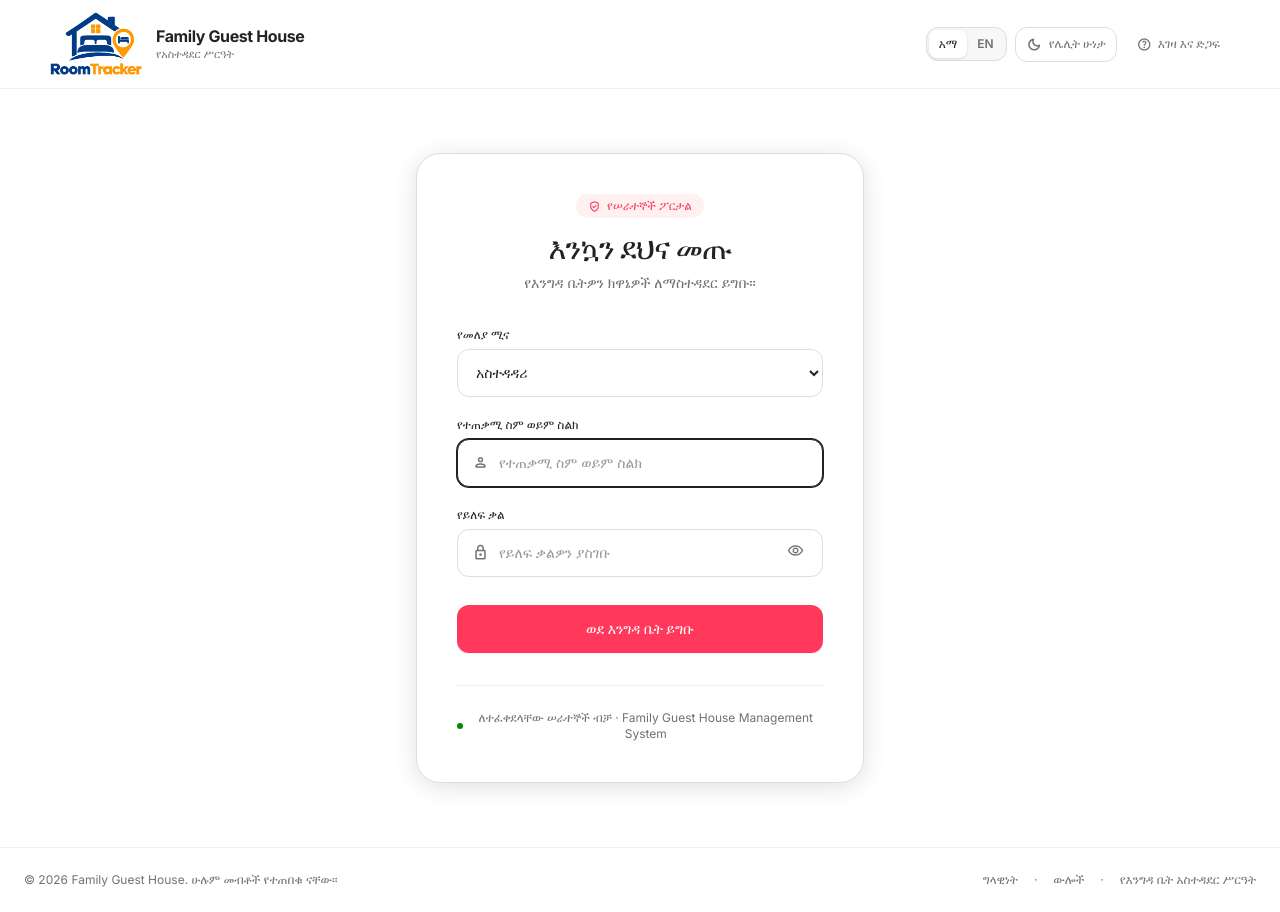
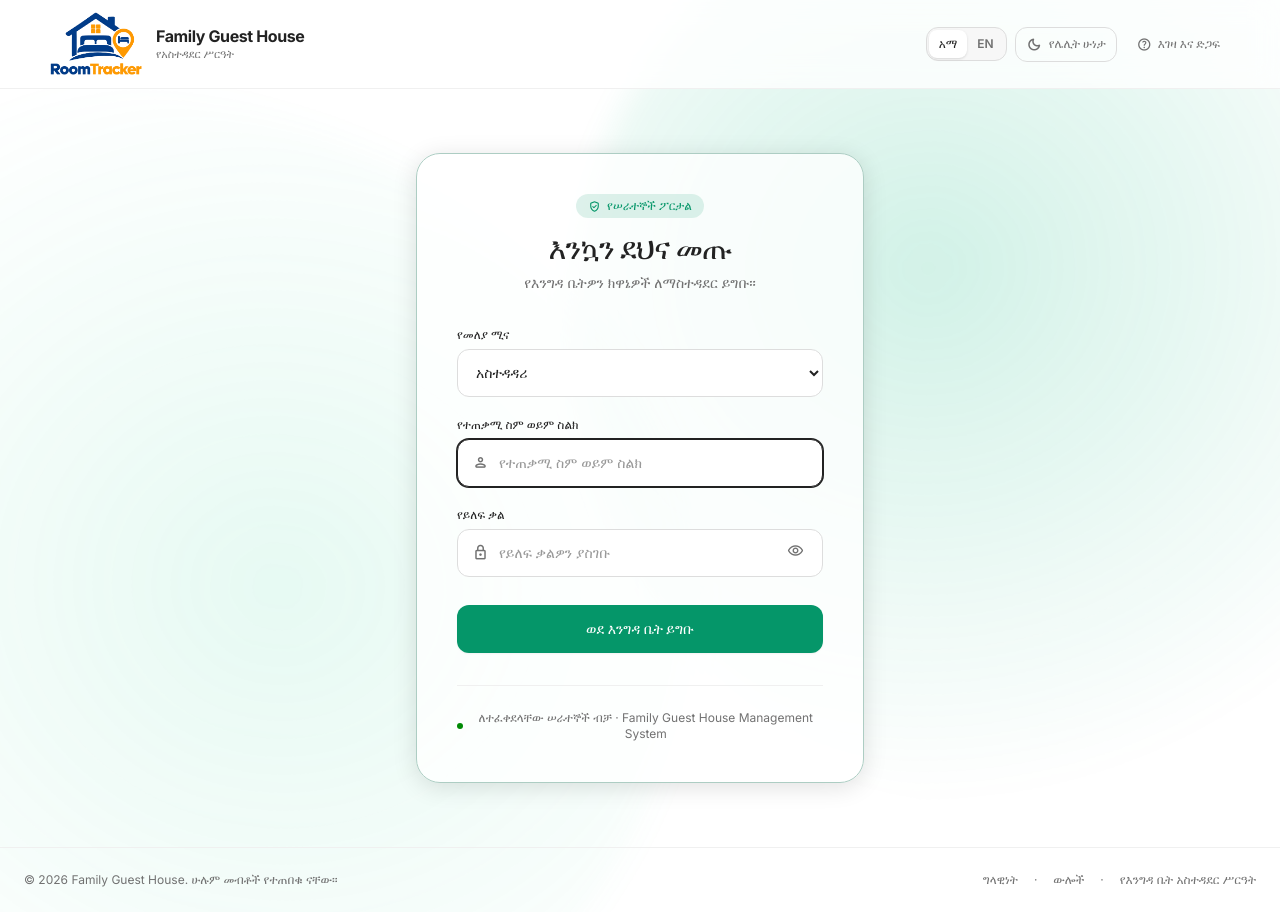
Before and after one commit to 123bruke/Gust_House_Management_System, a React (Vite) app in the folder frontend/: page /login in a window 1280 px wide. Built offline with nearby package versions, Linux system fonts and the light colour scheme; no server answers.

Commit message:
Update project

```diff
--- a/frontend/src/api/client.ts
+++ b/frontend/src/api/client.ts
@@ -9,12 +9,19 @@ export const api = axios.create({
 })
 
 api.interceptors.request.use((config) => {
-  const token = localStorage.getItem(TOKEN_KEY) || localStorage.getItem(LEGACY_TOKEN_KEY)
+  const token = sessionStorage.getItem(TOKEN_KEY)
   if (token) config.headers.Authorization = `Bearer ${token}`
   return config
 })
 
 export function clearSession() {
+  sessionStorage.removeItem(TOKEN_KEY)
+  sessionStorage.removeItem(LEGACY_TOKEN_KEY)
+  localStorage.removeItem(TOKEN_KEY)
+  localStorage.removeItem(LEGACY_TOKEN_KEY)
+}
+
+export function clearLegacySharedSession() {
   localStorage.removeItem(TOKEN_KEY)
   localStorage.removeItem(LEGACY_TOKEN_KEY)
 }
--- a/frontend/src/components/common/Avatar.tsx
+++ b/frontend/src/components/common/Avatar.tsx
@@ -28,18 +28,34 @@ export function Avatar({
     md: 'w-10 h-10 text-sm font-semibold',
     lg: 'w-12 h-12 text-base font-semibold',
   }[size]
+  const roleStyles =
+    role === 'ADMIN'
+      ? 'bg-emerald-100 text-emerald-800 border-emerald-200 dark:bg-emerald-950 dark:text-emerald-200 dark:border-emerald-800'
+      : role === 'SUPER_ADMIN'
+        ? 'bg-slate-100 text-slate-800 border-slate-200 dark:bg-slate-800 dark:text-slate-100 dark:border-slate-600'
+        : role === 'RECEPTION'
+          ? 'bg-blue-100 text-blue-800 border-blue-200 dark:bg-blue-950 dark:text-blue-200 dark:border-blue-800'
+          : 'bg-[var(--primary-tint)] text-[var(--danger)] border-[var(--line)]'
+  const roleIndicator =
+    role === 'ADMIN'
+      ? 'bg-emerald-600'
+      : role === 'SUPER_ADMIN'
+        ? 'bg-slate-600'
+        : role === 'RECEPTION'
+          ? 'bg-blue-600'
+          : 'bg-[var(--success-soft)]'
 
   return (
     <div className="relative inline-flex items-center justify-center shrink-0">
       <div
-        className={`rounded-full flex items-center justify-center bg-[#FFE5EA] text-[#FF385C] border border-[#FFD2D9] select-none ${sizeStyles} ${className}`}
+        className={`rounded-full flex items-center justify-center border select-none ${roleStyles} ${sizeStyles} ${className}`}
         title={`${name}${role ? ` (${role})` : ''}`}
       >
         {getInitials(name)}
       </div>
       {role && (
         <span
-          className="absolute -bottom-0.5 -right-0.5 w-2.5 h-2.5 rounded-full bg-[#008A05] border-2 border-white"
+          className={`absolute -bottom-0.5 -right-0.5 w-2.5 h-2.5 rounded-full border-2 border-[var(--surface)] ${roleIndicator}`}
           title={t('common.activeStaff')}
         />
       )}
--- a/frontend/src/index.css
+++ b/frontend/src/index.css
@@ -1,5 +1,104 @@
 @import "tailwindcss";
 @custom-variant dark (&:where(.dark, .dark *));
+
+.login-page {
+    --login-role-accent: #059669;
+    --login-role-water: rgba(16, 185, 129, 0.19);
+    --login-role-water-soft: rgba(52, 211, 153, 0.12);
+}
+
+.login-page[data-login-role="SUPER_ADMIN"] {
+    --login-role-accent: #64748B;
+    --login-role-water: rgba(148, 163, 184, 0.18);
+    --login-role-water-soft: rgba(203, 213, 225, 0.15);
+}
+
+.login-page[data-login-role="RECEPTION"] {
+    --login-role-accent: #2563EB;
+    --login-role-water: rgba(59, 130, 246, 0.19);
+    --login-role-water-soft: rgba(96, 165, 250, 0.13);
+}
+
+.login-water-background {
+    position: absolute;
+    inset: 0;
+    z-index: 0;
+    overflow: hidden;
+    pointer-events: none;
+}
+
+.login-water-background span {
+    position: absolute;
+    display: block;
+    width: min(78vw, 980px);
+    aspect-ratio: 1;
+    border-radius: 44% 56% 63% 37% / 45% 42% 58% 55%;
+    background: radial-gradient(ellipse at 38% 42%, var(--login-role-water), transparent 68%);
+    filter: blur(14px);
+    will-change: transform, border-radius;
+}
+
+.login-water-background span:first-child {
+    top: -18vh;
+    right: -22vw;
+    animation: loginWaterFlow 24s ease-in-out infinite alternate;
+}
+
+.login-water-background span:last-child {
+    bottom: -22vh;
+    left: -28vw;
+    background: radial-gradient(ellipse at 60% 45%, var(--login-role-water-soft), transparent 68%);
+    animation: loginWaterFlow 30s ease-in-out infinite alternate-reverse;
+}
+
+.login-glass-header {
+    background: color-mix(in srgb, var(--surface) 78%, transparent);
+    backdrop-filter: blur(14px);
+}
+
+.login-glass-card {
+    background: color-mix(in srgb, var(--surface) 78%, transparent);
+    backdrop-filter: blur(18px);
+    border-color: color-mix(in srgb, var(--login-role-accent) 22%, var(--line));
+}
+
+.login-role-badge {
+    background: color-mix(in srgb, var(--login-role-accent) 13%, transparent);
+    color: var(--login-role-accent);
+}
+
+.login-role-select:focus {
+    border-color: var(--login-role-accent);
+    --tw-ring-color: var(--login-role-accent);
+}
+
+.login-role-button {
+    background-color: var(--login-role-accent);
+}
+
+.login-role-button:hover {
+    background-color: color-mix(in srgb, var(--login-role-accent) 86%, #111827);
+}
+
+@keyframes loginWaterFlow {
+    0% {
+        transform: translate3d(-3%, -2%, 0) rotate(-8deg) scale(0.96);
+        border-radius: 44% 56% 63% 37% / 45% 42% 58% 55%;
+    }
+    50% {
+        border-radius: 56% 44% 39% 61% / 52% 60% 40% 48%;
+    }
+    100% {
+        transform: translate3d(4%, 3%, 0) rotate(9deg) scale(1.08);
+        border-radius: 38% 62% 56% 44% / 62% 38% 62% 38%;
+    }
+}
+
+@media (prefers-reduced-motion: reduce) {
+    .login-water-background span {
+        animation: none;
+    }
+}
 
 /* ============================================================
    DESIGN TOKENS — Light (default) & Night mode
--- a/frontend/src/pages/auth/LoginPage.tsx
+++ b/frontend/src/pages/auth/LoginPage.tsx
@@ -38,9 +38,13 @@ export function LoginPage() {
   }
 
   return (
-    <div className="min-h-screen bg-[var(--surface)] text-[var(--ink)] flex flex-col justify-between selection:bg-[#FFF0F2] selection:text-[#FF385C]">
+    <div className="login-page relative isolate flex min-h-screen flex-col justify-between overflow-hidden bg-[var(--surface)] text-[var(--ink)] selection:bg-[#FFF0F2] selection:text-[#FF385C]" data-login-role={isAuthenticated && user ? user.role : role}>
+      <div className="login-water-background" aria-hidden="true">
+        <span />
+        <span />
+      </div>
       {/* Top Header */}
-      <header className="w-full min-h-18 sm:min-h-20 px-4 sm:px-12 py-3 flex flex-wrap items-center justify-between gap-3 border-b border-[var(--line-faint)] bg-[var(--surface)]">
+      <header className="login-glass-header relative z-10 flex min-h-18 w-full flex-wrap items-center justify-between gap-3 border-b border-[var(--line-faint)] px-4 py-3 sm:min-h-20 sm:px-12">
         <div className="flex items-center gap-3">
           <span className="flex h-14 w-20 shrink-0 items-center justify-center rounded-md bg-white dark:bg-black sm:h-16 sm:w-24">
             <img src="/roomtracker-logo.png" alt="RoomTracker" className="h-full w-full object-contain" />
@@ -111,9 +115,9 @@ export function LoginPage() {
       </header>
 
       {/* Main Centered Login Section */}
-      <main className="flex-1 flex items-center justify-center p-6 py-12 sm:py-16">
+      <main className="relative z-10 flex flex-1 items-center justify-center p-6 py-12 sm:py-16">
         <div className="w-full max-w-md animate-fade-in">
-          <div className="bg-[var(--surface)] rounded-3xl border border-[var(--line)] p-7 sm:p-10 shadow-[0_4px_24px_rgba(0,0,0,0.12)]">
+          <div className="login-glass-card rounded-3xl border border-[var(--line)] p-7 shadow-[0_4px_24px_rgba(0,0,0,0.12)] sm:p-10">
             {isAuthenticated && user ? (
               /* Already Signed In View */
               <div className="text-center space-y-5">
@@ -162,7 +166,7 @@ export function LoginPage() {
               <>
                 {/* Greeting & Header */}
                 <div className="text-center mb-8">
-                  <div className="inline-flex items-center gap-1.5 px-3 py-1 rounded-full bg-[#FFF0F2] text-[#FF385C] text-xs font-semibold mb-3">
+                  <div className="login-role-badge mb-3 inline-flex items-center gap-1.5 rounded-full px-3 py-1 text-xs font-semibold">
                     <ShieldCheck size={13} />
                     <span>{t('login.staffPortal')}</span>
                   </div>
@@ -185,7 +189,7 @@ export function LoginPage() {
                       required
                       value={role}
                       onChange={(event) => setRole(event.target.value as Role)}
-                      className="h-12 w-full rounded-xl border border-[var(--line)] bg-[var(--surface)] px-3.5 text-sm text-[var(--ink)] focus:border-[var(--ink)] focus:outline-none focus:ring-1 focus:ring-[var(--ink)]"
+                      className="login-role-select h-12 w-full rounded-xl border border-[var(--line)] bg-[var(--surface)] px-3.5 text-sm text-[var(--ink)] focus:outline-none focus:ring-1"
                     >
                       <option value="ADMIN">{t('role.administrator')}</option>
                       <option value="SUPER_ADMIN">{t('role.superAdmin')}</option>
@@ -264,7 +268,7 @@ export function LoginPage() {
                     variant="primary"
                     size="lg"
                     loading={submitting}
-                    className="w-full h-12 text-sm font-semibold rounded-xl mt-2"
+                    className="login-role-button mt-2 w-full h-12 text-sm font-semibold rounded-xl"
                   >
                     {submitting ? t('login.signingIn') : t('login.signInToGH')}
                   </Button>
@@ -284,7 +288,7 @@ export function LoginPage() {
       </main>
 
       {/* Footer */}
-      <footer className="w-full py-6 px-6 text-center text-xs text-[var(--ink-muted)] border-t border-[var(--line-faint)]">
+      <footer className="relative z-10 w-full border-t border-[var(--line-faint)] px-6 py-6 text-center text-xs text-[var(--ink-muted)]">
         <div className="max-w-7xl mx-auto flex flex-col sm:flex-row items-center justify-between gap-2">
           <span>© {new Date().getFullYear()} Family Guest House. {t('login.allRightsReserved')}</span>
           <div className="flex items-center gap-4 text-xs text-[var(--ink-muted)]">
--- a/frontend/src/pages/dashboard/DashboardPage.tsx
+++ b/frontend/src/pages/dashboard/DashboardPage.tsx
@@ -293,7 +293,7 @@ export function DashboardPage() {
         <button
           type="button"
           onClick={() => setDailyManifestOpen(true)}
-          className="inline-flex items-center justify-center gap-2 px-3.5 py-2 rounded-lg bg-neutral-900 hover:bg-neutral-800 text-white dark:bg-white dark:text-neutral-900 dark:hover:bg-neutral-200 text-xs font-semibold shadow-xs transition-colors cursor-pointer shrink-0"
+          className="inline-flex shrink-0 items-center justify-center gap-2 whitespace-nowrap rounded-lg bg-[var(--ink)] px-3.5 py-2 text-xs font-semibold text-[var(--surface)] shadow-xs transition-opacity hover:opacity-90 focus-visible:outline-none focus-visible:ring-2 focus-visible:ring-[var(--info-soft)]"
         >
           <Printer size={14} />
           <span>{t('dash.viewPrintManifest')}</span>
```
Also changed, not shown: frontend/src/components/layout/AppShell.tsx (+25 -7 lines), frontend/src/context/AuthContext.tsx (+15 -7 lines).
